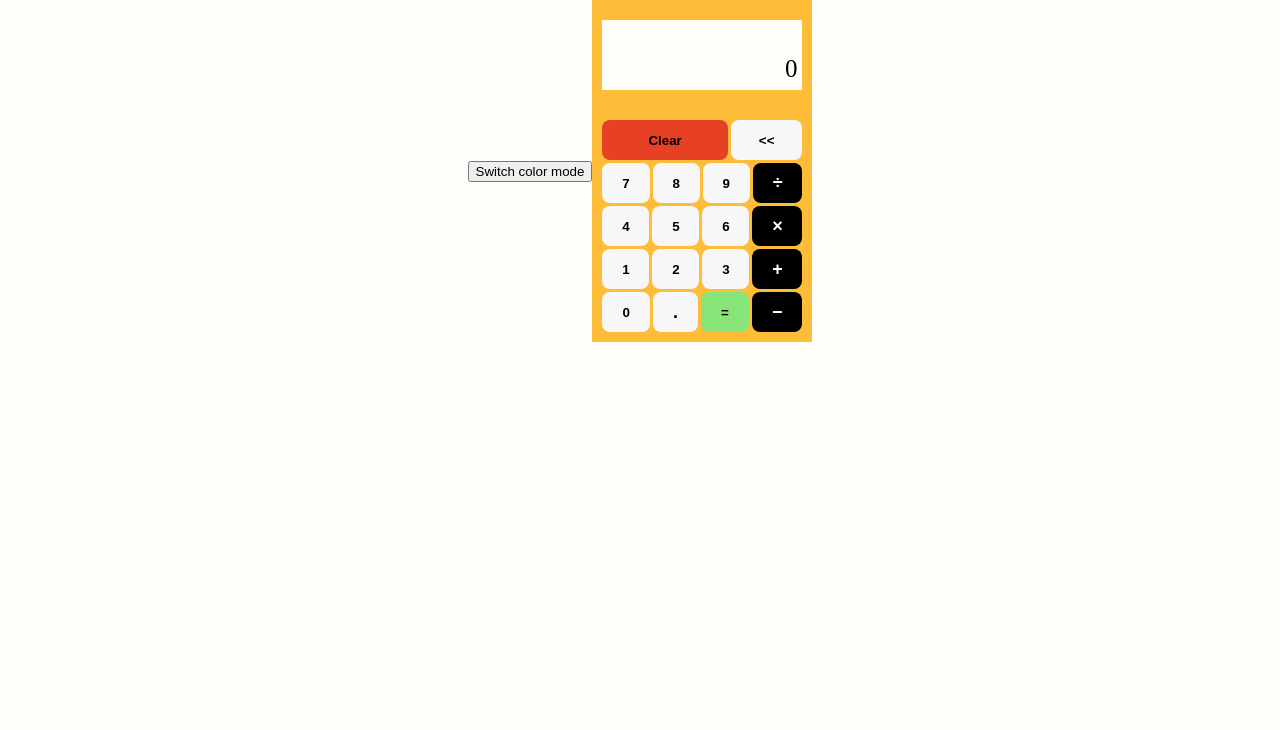
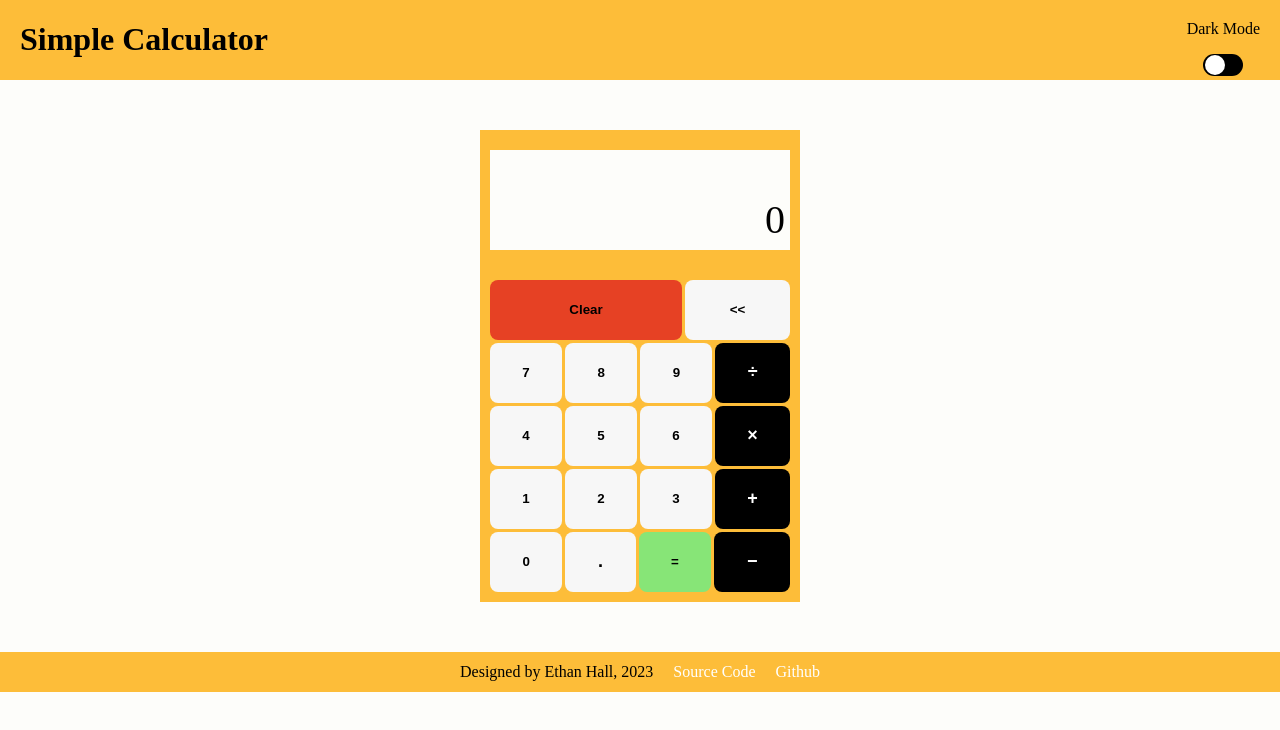
Before and after one commit to ethanwhall389/calculator, a plain HTML site: page index.html in a window 1280 px wide. Drawn offline with Linux system fonts and the light colour scheme.

Commit message:
Add dark mode with toggle button

```diff
--- /dev/null
+++ b/css/dark-mode-switch.css
@@ -0,0 +1,53 @@
+.switch {
+    position: relative;
+    display: inline-block;
+    width: 40px;
+    height: 22px;
+}
+
+/* hide default checkbox */
+
+.switch input {
+    opacity: 0;
+    width: 0;
+    height: 0;
+}
+
+/* slider */
+.slider {
+    position: absolute;
+    cursor: pointer;
+    top: 0;
+    left: 0;
+    right: 0;
+    bottom: 0;
+    background-color: black;
+    transition: .4s;
+    border-radius: 34px;
+}
+
+.slider:before {
+    position: absolute;
+    content: '';
+    height: 20px;
+    width: 20px;
+    left: 2px;
+    bottom: 1px;
+    background-color: white;
+    transition: .4s;
+    border-radius: 50%;
+}
+
+input:checked + .slider {
+    background-color: rgba(253, 189, 57);
+  }
+
+  input:focus + .slider {
+    box-shadow: 0 0 1px rgba(253, 189, 57);
+  }
+
+  input:checked + .slider:before {
+    -webkit-transform: translateX(16px);
+    -ms-transform: translateX(16px);
+    transform: translateX(16px);
+  }
--- a/style.css
+++ b/css/style.css
@@ -1,19 +1,24 @@
 :root {
     --main-text-color: black;
     --main-bg-color: rgb(253, 253, 250);
+    --main-header-footer-color: rgba(253, 189, 57);
     --main-display-color: rgb(253, 253, 250);
     --main-calc-color: rgb(253, 189, 57);
     --main-bttn-color: rgb(247, 247, 247);
     --main-bttn-hover: rgb(226, 226, 226);
     --operator-bttns-color: black;
     --operator-bttns-text-color: white;
+    --main-bttns-text-color: black;
     --equals-bttn-color: rgb(135, 229, 119);
     --clear-bttn-color: rgb(230, 65, 36);
+    --main-link-color: white;
 
 }
 
 body {
+    width: 100%;
     display: flex;
+    flex-direction: column;
     justify-content: center;
     align-items: center;
     background: var(--main-bg-color);
@@ -22,14 +27,40 @@ body {
     margin: 0;
 }
 
+/* Header */
+.header {
+    width: 100%;
+    flex-grow: 1;
+    display: flex;
+    justify-content: space-between;
+    background-color: var(--main-header-footer-color);
+    margin-bottom: 50px;
+}
+
+.header-info {
+    max-width: 1000px;
+    margin-left: 20px;
+}
+
+.modeSwitch {
+    margin-right: 20px;
+    display: flex;
+    flex-direction: column;
+    justify-content: center;
+    align-items: center;
+}
+
+/* end header */
+
 .bttn {
     border: none;
     padding: 15px 10px;
     background: var(--main-bttn-color);
     transition: 80ms;
     font-weight: 600;
+    color: var(--main-bttns-text-color);
     border-radius: 8px;
-    height: 40px;
+    height: 60px;
     text-align: center;
     display: flex;
     align-items: center;
@@ -65,7 +96,7 @@ body {
 
 .displayContainer {
     background: var(--main-display-color);
-    height: 70px;
+    height: 100px;
     margin-bottom: 30px;
     display: flex;
     flex-direction: column;
@@ -89,6 +120,7 @@ body {
 }
 
 .displayMain > p {
+    font-size: 40px;
     margin: 0;
 }
 
@@ -96,11 +128,17 @@ body {
     margin: 0;
 }
 
-
 .containerMain {
-    display: flexbox;
+    width: 100%;
+    display: flex;
+    justify-content: center;
+}
+.calcMain {
+    display: flex;
+    flex-direction: column;
     flex-grow: 1;
-    max-width: 200px;
+    max-width: 300px;
+    min-width: 200px;
     background: var(--main-calc-color);
     padding: 20px 10px 10px 10px;
 }
@@ -126,3 +164,30 @@ body {
     margin-bottom: 3px;
     gap: 3px;
 }
+
+.footer {
+    background-color: var(--main-header-footer-color);
+    width: 100%;
+    height: 40px;
+    display: flex;
+    justify-content: center;
+    align-items: center;
+    margin-top: 50px;
+}
+
+.footer-content {
+    display: flex;
+    justify-content: space-between;
+    gap: 20px;
+}
+
+.footer-content > p {
+    margin: 0;
+}
+
+a {
+    padding: 0;
+    margin: 0;
+    text-decoration: none;
+    color: var(--main-link-color);
+}
--- a/index.html
+++ b/index.html
@@ -8,12 +8,25 @@
     <script defer src="js/functions.js"></script>
     <script defer src="js/math-functions.js"></script>
     <script defer src="js/color-modes.js"></script>
-    <link rel="stylesheet" href="style.css">
-    <link rel="stylesheet" href="light-and-dark-mode.css">
+    <link rel="stylesheet" href="css/style.css">
+    <link rel="stylesheet" href="css/dark-mode-switch.css">
 </head>
 <body>
-    <button class="switch-color-mode">Switch color mode</button>
+    <div class="header">
+        <div class="header-info">
+            <h1>Simple Calculator</h1>
+        </div>
+        <div class="modeSwitch">
+            <!--Dark mode toggle switch-->
+            <p>Dark Mode</p>
+            <label class="switch">
+                <input type="checkbox">
+                <span class="slider round"></span>
+            </label>
+        </div>
+    </div>
     <div class="containerMain">
+        <div class="calcMain">
             <div class="displayContainer">
                 <div class="displaySmall"></div>
                 <div class="displayMain"></div>
@@ -49,5 +62,13 @@
                 </div>
             </div>
         </div>
+    </div>
+    <div class="footer">
+        <div class="footer-content">
+            <p>Designed by Ethan Hall, 2023</p>
+            <a href="https://github.com/ethanwhall389/calculator" target="_blank">Source Code</a>
+            <a href="https://github.com/ethanwhall389" target="_blank">Github</a>
+        </div>
+    </div>
 </body>
 </html>
--- a/js/color-modes.js
+++ b/js/color-modes.js
@@ -1,9 +1,7 @@
 let root = document.documentElement;
 
-let colorSwitch = document.querySelector('.switch-color-mode');
+let colorSwitch = document.querySelector('input');
 
-let lightMode = true;
-let darkMode = false;
 
 colorSwitch.addEventListener('click', () => {
     switchColors();
@@ -11,34 +9,38 @@ colorSwitch.addEventListener('click', () => {
 
 
 function switchColors() {
-    if (lightMode) {
+    if (colorSwitch.checked == true) {
         //run dark mode
         root.style.setProperty('--main-bg-color', 'black');
+        root.style.setProperty('--main-header-footer-color', 'rgb(34, 34, 47)');
         root.style.setProperty('--main-text-color', 'white');
         root.style.setProperty('--main-display-color', 'black');
-        root.style.setProperty('--main-calc-color', 'black');
+        root.style.setProperty('--main-calc-color', 'rgb(34, 34, 47)');
         root.style.setProperty('--main-bttn-color', 'black');
-        root.style.setProperty('--main-bttn-hover', 'black');
+        root.style.setProperty('--main-bttns-text-color', 'white');
+        root.style.setProperty('--main-bttn-hover', 'rgb(28, 28, 28)');
         root.style.setProperty('--operator-bttns-color', 'black');
-        root.style.setProperty('--operator-bttns-text-color', 'black');
+        root.style.setProperty('--operator-bttns-text-color', 'white');
         root.style.setProperty('--equals-bttn-color', 'black');
         root.style.setProperty('--clear-bttn-color', 'black');
-        darkMode = true;
-        lightMode = false
+        root.style.setProperty('--main-link-color', 'rgba(253, 189, 57)');
 
-    } else if (darkMode){
+
+    } else if (colorSwitch.checked == false){
         //run light mode
         root.style.setProperty('--main-bg-color', 'rgb(253, 253, 250)');
+        root.style.setProperty('--main-header-footer-color', 'rgba(253, 189, 57)');
         root.style.setProperty('--main-text-color', 'black');
         root.style.setProperty('--main-display-color', 'rgb(253, 253, 250)');
         root.style.setProperty('--main-calc-color', 'rgb(253, 189, 57)');
         root.style.setProperty('--main-bttn-color', 'rgb(247, 247, 247)');
+        root.style.setProperty('--main-bttns-text-color', 'black');
         root.style.setProperty('--main-bttn-hover', 'rgb(226, 226, 226)');
         root.style.setProperty('--operator-bttns-color', 'black');
         root.style.setProperty('--operator-bttns-text-color', 'white');
         root.style.setProperty('--equals-bttn-color', 'rgb(135, 229, 119)');
         root.style.setProperty('--clear-bttn-color', 'rgb(230, 65, 36)');
-        lightMode = true;
-        darkMode = false;
+        root.style.setProperty('--main-link-color', 'white');
+
     }
 }
```
Also changed, not shown: light-and-dark-mode.css (deleted). Lines whose indentation alone changed are shown as unchanged.
